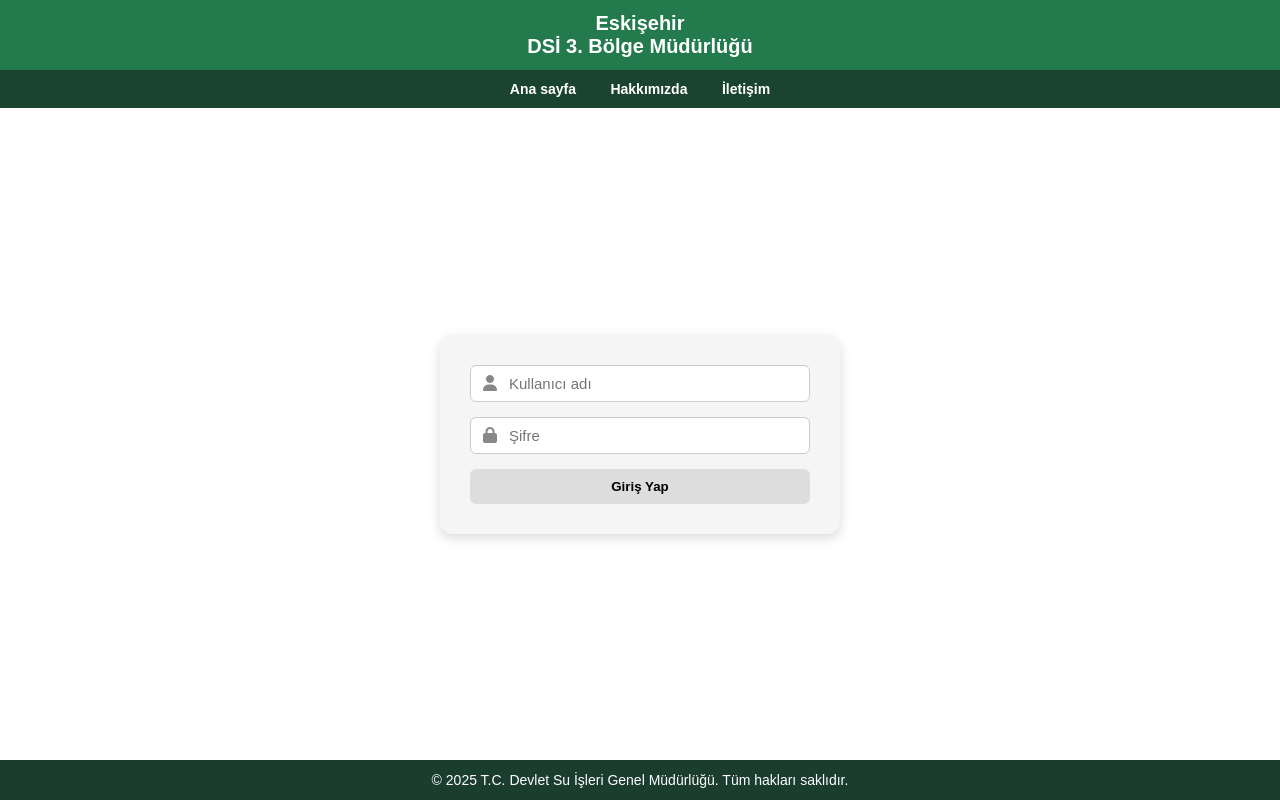
After one commit to burakozdkcgl/devletsuisleri-flask-web-app-replica, a Flask app: page /login in a window 1280 px wide. The commit adds this page. Run offline with Flask 3, Linux system fonts and the light colour scheme.

Commit message:
auth eklendi

```diff
--- a/app.py
+++ b/app.py
@@ -1,18 +1,57 @@
-from flask import Flask, render_template
+from flask import Flask
+from flask_sqlalchemy import SQLAlchemy
+from config import SQLALCHEMY_DATABASE_URI, SECRET_KEY
 
-app = Flask(__name__)
+from logic.db import db
 
-@app.route("/")
-def index():
-    return render_template("index.html")
 
-@app.route("/about")
-def about():
-    return render_template("about.html")
+app = Flask(__name__,
+            static_folder="static",
+            template_folder="templates")
+app.config['SQLALCHEMY_DATABASE_URI'] = SQLALCHEMY_DATABASE_URI
+app.config['SQLALCHEMY_TRACK_MODIFICATIONS'] = False
+app.config['SECRET_KEY'] = SECRET_KEY
 
-@app.route("/contact")
-def contact():
-    return render_template("contact.html")
+
+
+db.init_app(app)
+
+
+from logic.entity import User, Role, Branch, UserCredential
+
+from logic.main import main_bp
+app.register_blueprint(main_bp)
+
+from logic.auth import auth_bp
+app.register_blueprint(auth_bp)
+
 
 if __name__ == "__main__":
+    with app.app_context():
+        db.create_all()
+
+        from werkzeug.security import generate_password_hash
+
+        admin_role = Role.query.filter_by(name="Admin").first()
+        if not admin_role:
+            admin_role = Role(name="Admin")
+            db.session.add(admin_role)
+            db.session.commit()
+
+        user = User.query.filter_by(username="deneme").first()
+        if not user:
+            user = User(
+                username="deneme",
+                full_name="Test Kullanıcı",
+                role_id=admin_role.id,
+                branch_id=None
+            )
+            db.session.add(user)
+            db.session.commit()
+
+            password = generate_password_hash("1234")
+            credential = UserCredential(user_id=user.id, password_hash=password)
+            db.session.add(credential)
+            db.session.commit()
+
     app.run(debug=True)
--- /dev/null
+++ b/config.py
@@ -0,0 +1,3 @@
+SQLALCHEMY_DATABASE_URI = "mysql+pymysql://root:password@localhost/dsi_clone"
+SQLALCHEMY_TRACK_MODIFICATIONS = False
+SECRET_KEY = "sosisadam"
--- /dev/null
+++ b/logic/auth.py
@@ -0,0 +1,23 @@
+from flask import Blueprint, render_template, request, redirect, url_for, flash
+from logic.entity import User, UserCredential
+from logic.db import db
+from werkzeug.security import check_password_hash
+
+auth_bp = Blueprint("auth", __name__)
+
+@auth_bp.route("/login", methods=["GET", "POST"])
+def login():
+    if request.method == "POST":
+        username = request.form.get("username")
+        password = request.form.get("password")
+
+        user = User.query.filter_by(username=username).first()
+
+        if user and user.credentials and check_password_hash(user.credentials.password_hash, password):
+            # Giriş başarılı
+            return f"Giriş başarılı! Hoş geldin {user.full_name}"
+        else:
+            flash("Kullanıcı adı veya şifre yanlış.")
+            return redirect(url_for("auth.login"))
+
+    return render_template("login.html")
--- /dev/null
+++ b/logic/db.py
@@ -0,0 +1,3 @@
+from flask_sqlalchemy import SQLAlchemy
+
+db = SQLAlchemy()
--- /dev/null
+++ b/templates/login.html
@@ -0,0 +1,132 @@
+<!DOCTYPE html>
+<html lang="tr">
+<head>
+    <meta charset="UTF-8">
+    <title>Giriş Yap - DSI</title>
+    <link rel="stylesheet" href="{{ url_for('static', filename='style.css') }}">
+    <link rel="stylesheet" href="https://cdnjs.cloudflare.com/ajax/libs/font-awesome/6.4.0/css/all.min.css">
+    <style>
+        html, body {
+            height: 100%;
+            margin: 0;
+        }
+
+        .mainWrapper {
+            display: flex;
+            justify-content: center;
+            align-items: center;
+            flex-grow: 1;
+            padding: 40px 20px;
+        }
+
+        .loginBox {
+            background-color: #f5f5f5;
+            padding: 30px;
+            border-radius: 12px;
+            box-shadow: 0 4px 12px rgba(0,0,0,0.15);
+            max-width: 400px;
+            width: 100%;
+            display: flex;
+            flex-direction: column;
+            gap: 15px;
+        }
+
+        .inputGroup {
+            display: flex;
+            align-items: center;
+            gap: 10px;
+            background-color: white;
+            padding: 8px 12px;
+            border-radius: 6px;
+            border: 1px solid #ccc;
+        }
+
+        .inputGroup i {
+            color: #888;
+        }
+
+        .inputGroup input {
+            border: none;
+            outline: none;
+            flex: 1;
+            font-size: 15px;
+        }
+
+        .loginBox button {
+            background-color: #ddd;
+            color: #000;
+            padding: 10px;
+            border: none;
+            border-radius: 6px;
+            cursor: pointer;
+            font-weight: bold;
+        }
+
+        .loginBox button:hover {
+            background-color: #bbb;
+        }
+
+        .flashMsg {
+            background-color: #ffdddd;
+            color: #b00020;
+            padding: 10px;
+            border-left: 5px solid #b00020;
+            border-radius: 6px;
+            font-size: 14px;
+        }
+
+        .wrapper {
+            display: flex;
+            flex-direction: column;
+            min-height: 100%;
+        }
+    </style>
+</head>
+<body>
+<div class="wrapper">
+
+    <header>
+        Eskişehir <br> DSİ 3. Bölge Müdürlüğü
+    </header>
+
+    <nav>
+        <a href="/">Ana sayfa</a>
+        <a href="/about">Hakkımızda</a>
+        <a href="/contact">İletişim</a>
+    </nav>
+
+    <div class="mainWrapper" style="justify-content: center; align-items: center;">
+    <div class="mainContent" style="display: flex; justify-content: center; align-items: center;">
+        <form method="POST" class="loginBox">
+            <div class="inputGroup">
+                <i class="fas fa-user"></i>
+                <input type="text" name="username" placeholder="Kullanıcı adı" required>
+            </div>
+
+            <div class="inputGroup">
+                <i class="fas fa-lock"></i>
+                <input type="password" name="password" placeholder="Şifre" required>
+            </div>
+
+            <button type="submit">Giriş Yap</button>
+
+            {% with messages = get_flashed_messages() %}
+                {% if messages %}
+                    <div class="flashMsg">
+                        {% for msg in messages %}
+                            <div>{{ msg }}</div>
+                        {% endfor %}
+                    </div>
+                {% endif %}
+            {% endwith %}
+        </form>
+    </div>
+</div>
+
+
+    <footer>
+        &copy; 2025 T.C. Devlet Su İşleri Genel Müdürlüğü. Tüm hakları saklıdır.
+    </footer>
+</div>
+</body>
+</html>
```
Also changed, not shown: logic/entity.py (added, +68 -0 lines), logic/main.py (added, +23 -0 lines), templates/cafeteria.html (added, +34 -0 lines), templates/directory.html (added, +34 -0 lines), templates/index.html (+10 -4 lines), logic/__init__.py (added).
